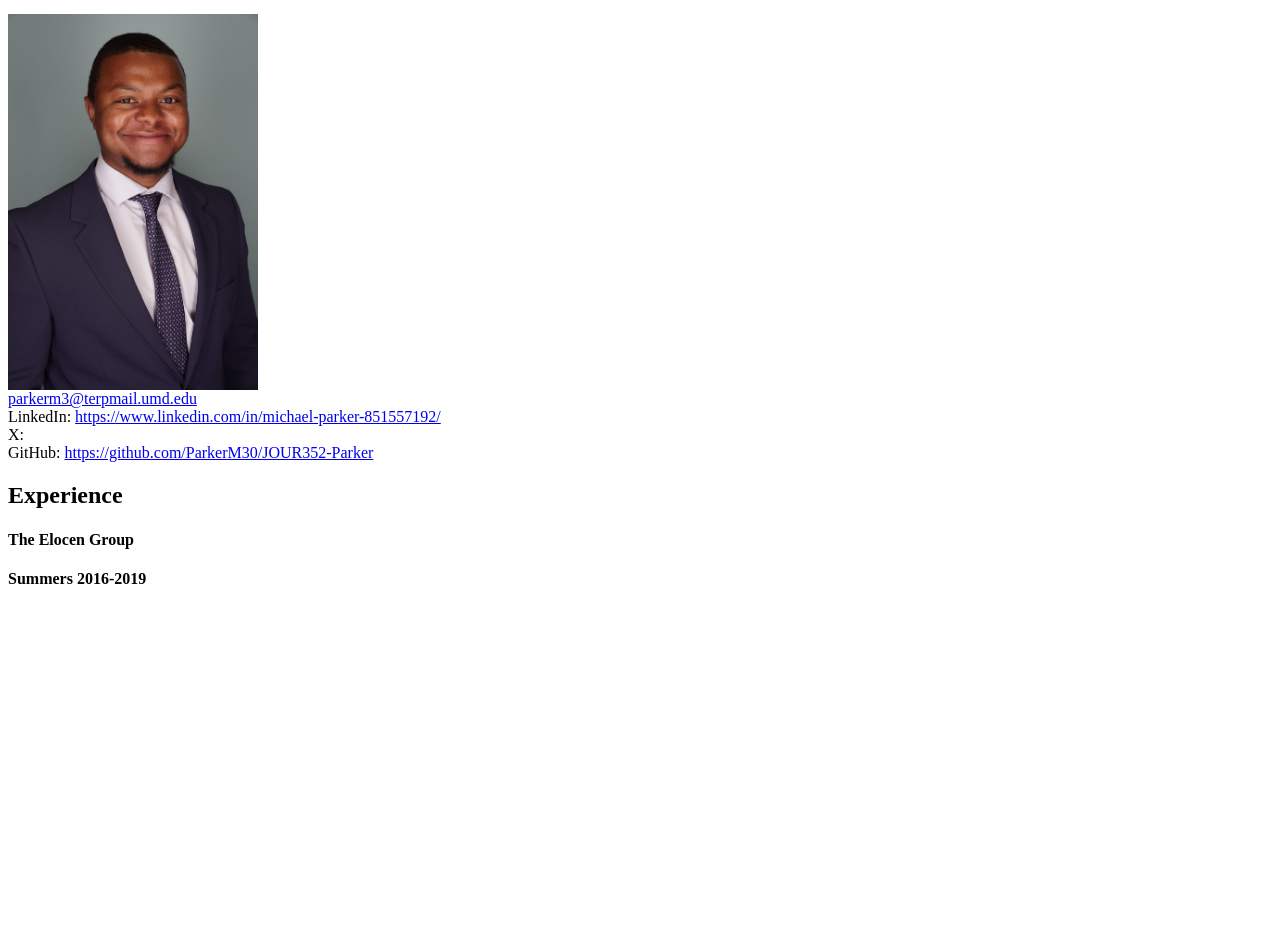
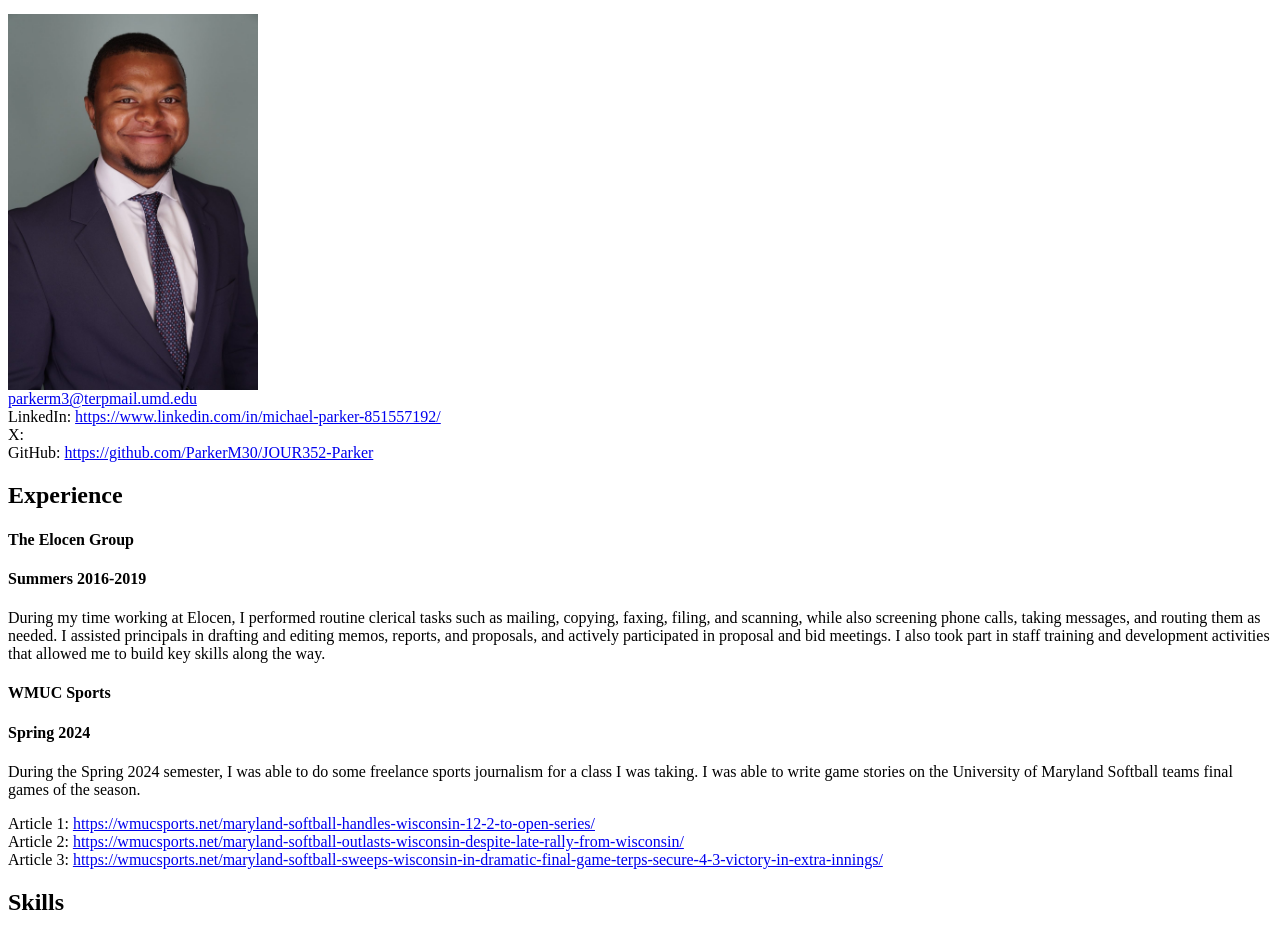
Before and after one commit to ParkerM30/JOUR352-Parker, a plain HTML site: page resume.html in a window 1280 px wide. Shown: the part 86-1022 px from the top of the page. Before the commit the page ends 800 px from the top, so only its background shows below. Drawn offline with Linux system fonts and the light colour scheme.

Commit message:
Update resume.html

```diff
--- a/resume.html
+++ b/resume.html
@@ -32,7 +32,38 @@
     <h4>Summers 2016-2019</h4>
 
     <p>
+      During my time working at Elocen, I performed routine clerical tasks such as mailing, copying,
+      faxing, filing, and scanning, while also screening phone calls, taking messages, and routing them as needed.
+      I assisted principals in drafting and editing memos, reports, and proposals, and actively participated in proposal and bid meetings.
+      I also took part in staff training and development activities that allowed me to build key skills along the way.
+    </p>
 
-    </p>
-  </body>
+    <h4>WMUC Sports</h4>
+    <h4>Spring 2024</h4>
+
+    <p>During the Spring 2024 semester, I was able to do some freelance sports journalism for a class I was taking. I was able to write game
+      stories on the University of Maryland Softball teams final games of the season.</p>
+
+    Article 1:
+    <a href="https://wmucsports.net/maryland-softball-handles-wisconsin-12-2-to-open-series/" target="_blank"
+       >https://wmucsports.net/maryland-softball-handles-wisconsin-12-2-to-open-series/</a
+      >
+    <br />
+    Article 2:
+    <a href="https://wmucsports.net/maryland-softball-outlasts-wisconsin-despite-late-rally-from-wisconsin/" target="_blank"
+       >https://wmucsports.net/maryland-softball-outlasts-wisconsin-despite-late-rally-from-wisconsin/</a
+      >
+    <br />
+    Article 3:
+    <a href="https://wmucsports.net/maryland-softball-sweeps-wisconsin-in-dramatic-final-game-terps-secure-4-3-victory-in-extra-innings/" target="_blank"
+       >https://wmucsports.net/maryland-softball-sweeps-wisconsin-in-dramatic-final-game-terps-secure-4-3-victory-in-extra-innings/</a
+      >
+    <br />
+    <h2>Skills</h2>
+
+
+
+
+
+       </body>
 </html>
```
